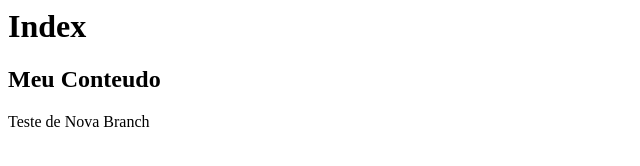
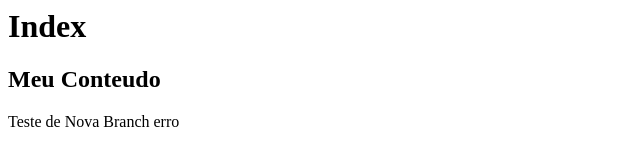
Before and after one commit to Peggzada/git-exemplo, a plain HTML site: page index.html in a window 1280 px wide. Shown: the full height of the page, 0-640 px from the left. Drawn offline with Linux system fonts and the light colour scheme.

Commit message:
Commit errado

```diff
--- a/index.html
+++ b/index.html
@@ -4,6 +4,6 @@
         <body>
             <h1>Index</h1>
             <h2>Meu Conteudo</h2>
-            <div>Teste de Nova Branch<div>
+            <div>Teste de Nova Branch erro<div>
         </body>
 </html>
```
